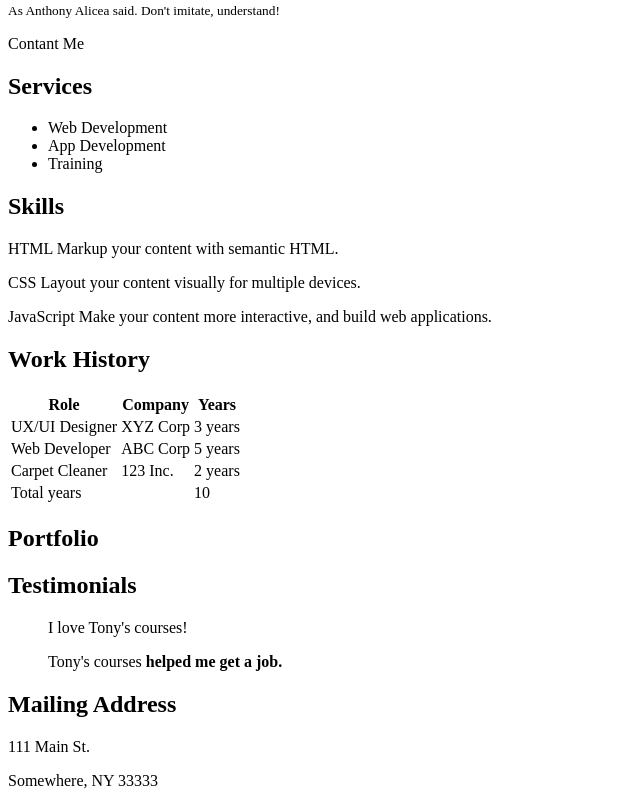
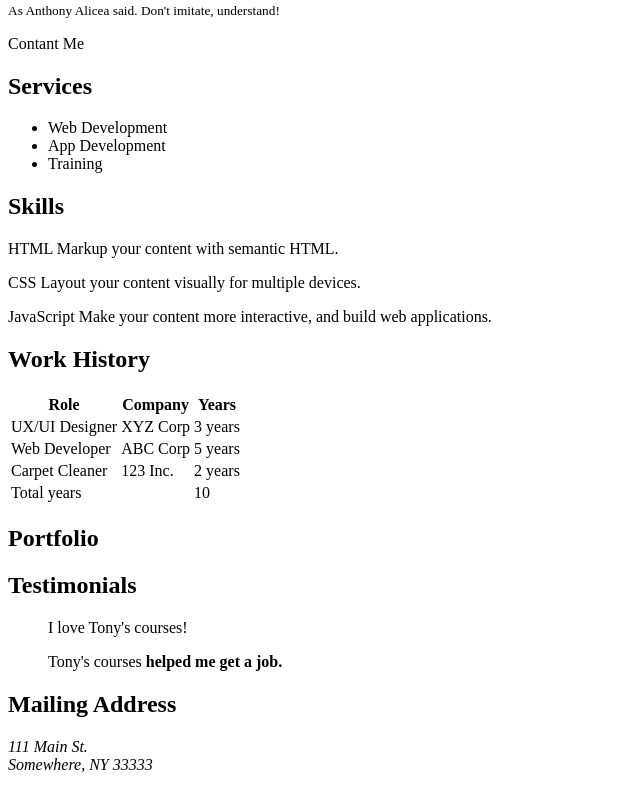
Before and after one commit to NicolasOmar/html-css-practice, a website: page 1-document/index.html in a window 1280 px wide. Shown: the part 387-1193 px from the top of the page, without its empty margins (0-640 px from the left). After the commit the page ends 1169 px from the top, so only its background shows below. Drawn offline with Linux system fonts and the light colour scheme.

Commit message:
fix: Understanding and correct usage of br element

```diff
--- a/1-document/index.html
+++ b/1-document/index.html
@@ -1,8 +1,8 @@
 <!-- DOCTYPE help to start rendering the .html file as a html document -->
 <!DOCTYPE html>
 <!--
-  * html represent the root of html document
-  * lang reperesents document's main language
+  - html represent the root of html document
+  - lang reperesents document's main language
 -->
 <html lang="en">
   <!-- head is document's collection of metadata -->
@@ -158,8 +158,11 @@
 
       <section>
         <h2>Mailing Address</h2>
-        <p>111 Main St.</p>
-        <p>Somewhere, NY 33333</p>
+        <!-- A br makes a line break when you want to set it in a text of several pieces but they have to be together into the same tag (like tese address lines) -->
+        <address>
+          111 Main St.<br />
+          Somewhere, NY 33333
+        </address>
       </section>
     </main>
   </body>
```
Also changed, not shown: README.md. Lines whose indentation alone changed are shown as unchanged.
